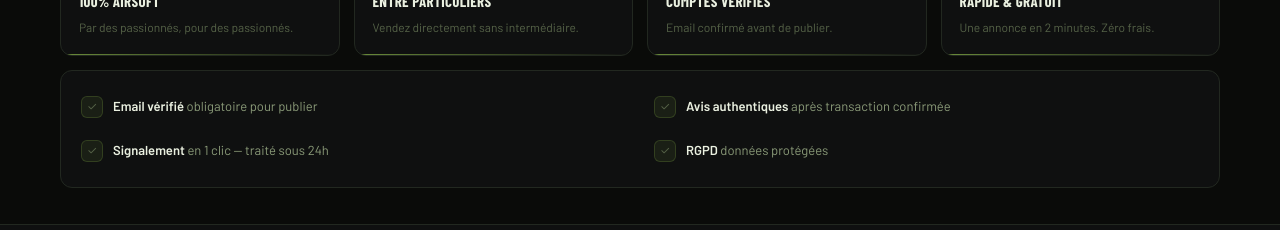
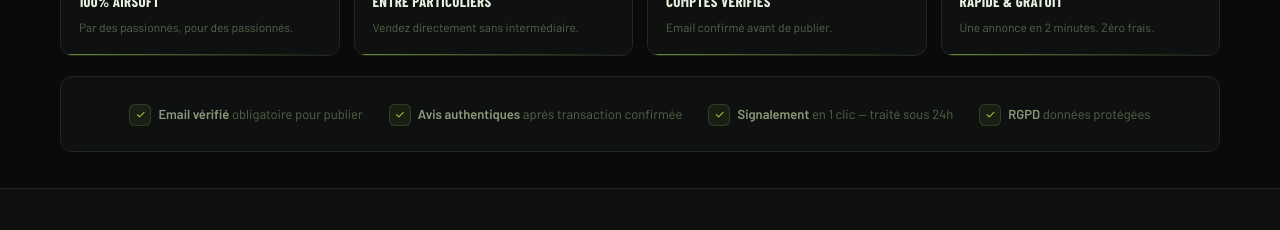
Before and after one commit to airsoftswap/airsoftswap, a React (Create React App) app: page / in a window 1280 px wide. Shown: the part 1675-1905 px from the top of the page. Built offline with nearby package versions, Linux system fonts and the light colour scheme; no server answers; the database is empty; a web font is replaced by a local one.

Commit message:
Add files via upload

```diff
--- a/src/pages/Home.js
+++ b/src/pages/Home.js
@@ -346,16 +346,16 @@ export default function Home() {
             </div>
           ))}
         </div>
-        <div className="trust-box">
+        <div className="trust-box" style={{display:'flex',flexWrap:'wrap',justifyContent:'center',alignItems:'center',gap:'10px 26px',marginTop:20,paddingTop:18,borderTop:'1px solid var(--border)'}}>
           {[
             ['Email vérifié', 'obligatoire pour publier'],
             ['Avis authentiques', 'après transaction confirmée'],
             ['Signalement', 'en 1 clic — traité sous 24h'],
             ['RGPD', 'données protégées'],
           ].map(([t, s], i) => (
-            <div key={i} className="trust-item">
-              <div className="trust-ico"><i className="ti ti-check"></i></div>
-              <div className="trust-txt"><strong>{t}</strong> {s}</div>
+            <div key={i} className="trust-item" style={{display:'inline-flex',alignItems:'center',gap:7,margin:0}}>
+              <div className="trust-ico" style={{flexShrink:0,display:'inline-flex'}}><i className="ti ti-check" style={{color:'#A3E635'}}></i></div>
+              <div className="trust-txt" style={{fontSize:13,color:'var(--text3)',whiteSpace:'nowrap'}}><strong style={{color:'var(--text2)'}}>{t}</strong> {s}</div>
             </div>
           ))}
         </div>
```
